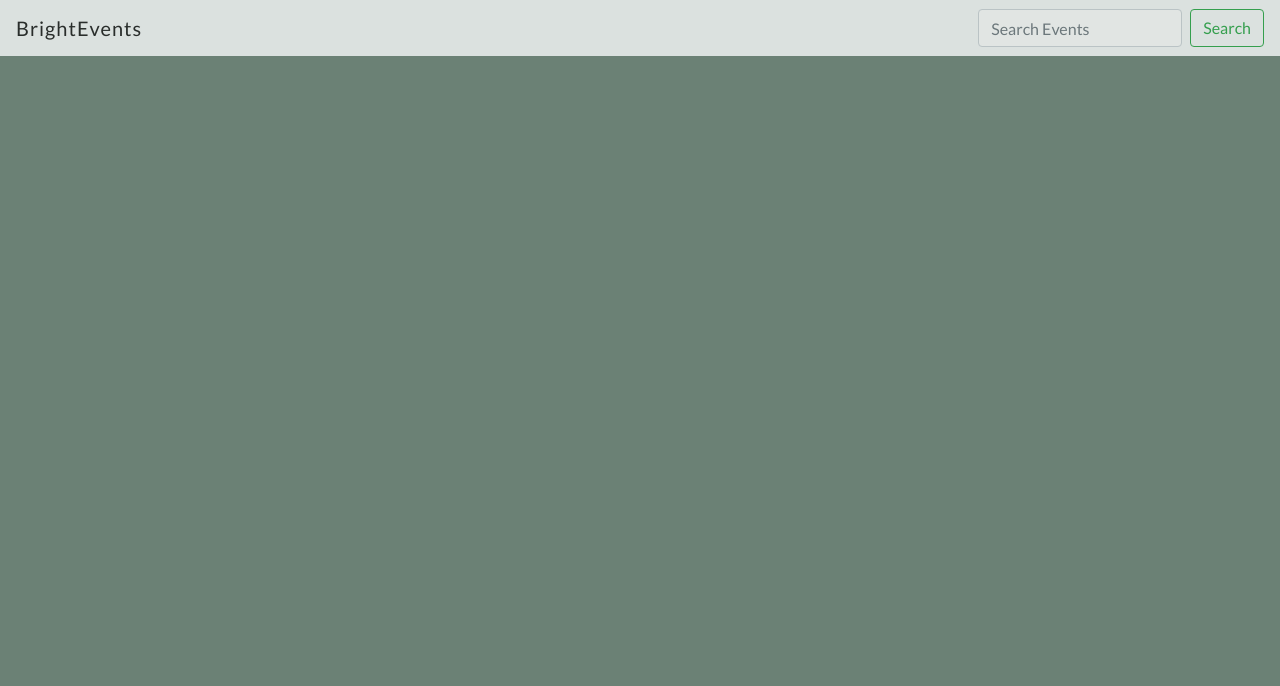
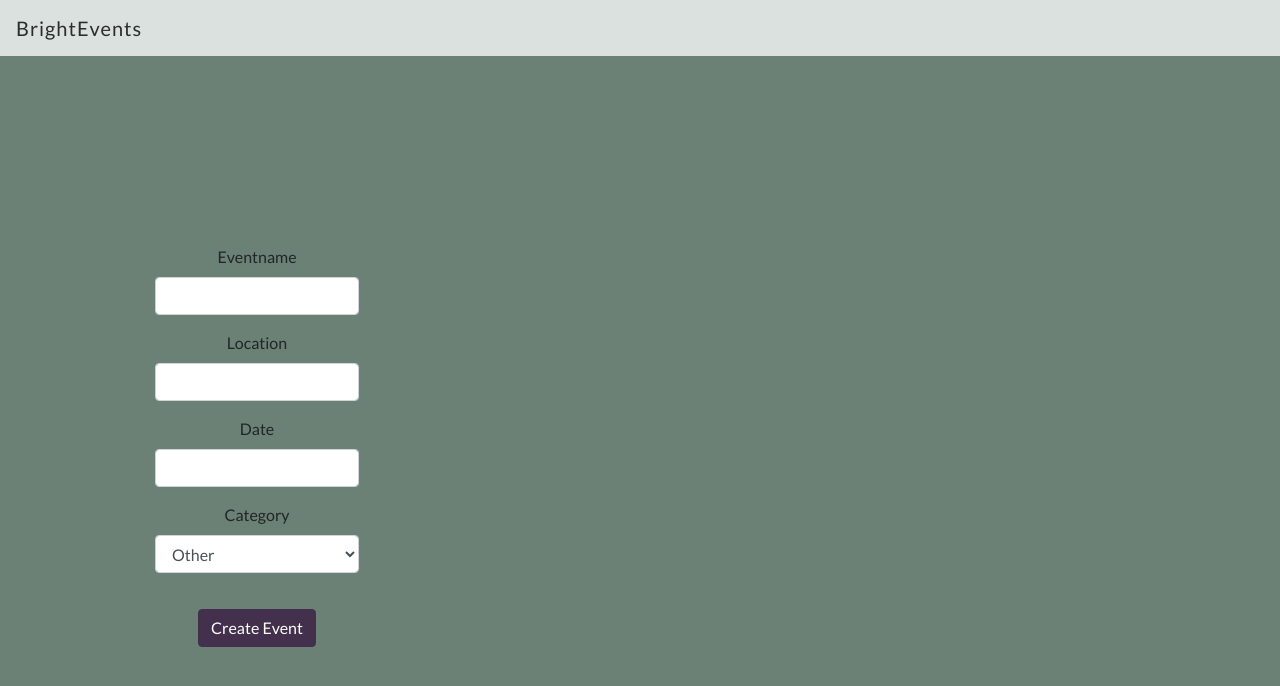
Before and after one commit to Kalela/BrightEventsReactApp, a React (Create React App) app: page /createevent in a window 1280 px wide. Shown: the top 686 px of the page. Built offline with nearby package versions, Linux system fonts and the light colour scheme.

Commit message:
[feature] Users can create events

```diff
--- a/src/Components/CreateEvent/CreateEvent.js
+++ b/src/Components/CreateEvent/CreateEvent.js
@@ -5,9 +5,11 @@ class Events extends Component {
     super(props);
     this.state = {
         events: [],
-        JWTtoken: ""
+        JWTtoken: "",
+        category: "dffsf"
     };
     this.addEvent = this.addEvent.bind(this)
+    this.handleDropdown = this.handleDropdown.bind(this)
   }
 
   componentWillMount(){
@@ -15,14 +17,16 @@ class Events extends Component {
           JWTtoken: localStorage.getItem("BrightEventsJWTtoken")
       })
   }
-
+  handleDropdown(event) {
+    this.setState({category: event.target.value});
+  }
   addEvent = (event) => {
       event.preventDefault();
       const new_event = {
       eventname: this.refs.eventname.value,
       location: this.refs.location.value,
       date: this.refs.date.value,
-      category: this.refs.category.value,
+      category: this.state.category,
       }
 
       console.log(new_event);
@@ -36,24 +40,56 @@ class Events extends Component {
           body:JSON.stringify(new_event)
       })
   }
+
   render(){
     return (
         <div className="CreateEvent">
-          <nav class="navbar navbar-expand-lg navbar-light bg-light">
-            <a class="navbar-brand" href="/">BrightEvents</a>
-            <button class="navbar-toggler" type="button" data-toggle="collapse" data-target="#navbarSupportedContent" aria-controls="navbarSupportedContent" aria-expanded="false" aria-label="Toggle navigation">
-              <span class="navbar-toggler-icon"></span>
+          <nav className="navbar navbar-expand-lg navbar-light bg-light">
+            <a className="navbar-brand" href="/">BrightEvents</a>
+            <button className="navbar-toggler" type="button" data-toggle="collapse" data-target="#navbarSupportedContent" aria-controls="navbarSupportedContent" aria-expanded="false" aria-label="Toggle navigation">
+              <span className="navbar-toggler-icon"></span>
             </button>
 
-            <div class="collapse navbar-collapse" id="navbarSupportedContent">
-              <ul class="navbar-nav mr-auto">
+            <div className="collapse navbar-collapse" id="navbarSupportedContent">
+              <ul className="navbar-nav mr-auto">
               </ul>
-              <form class="form-inline my-2 my-lg-0">
-                <input class="form-control mr-sm-2" type="search" placeholder="Search Events" aria-label="Search" />
-                <button class="btn btn-outline-success my-2 my-sm-0" type="submit">Search</button>
-              </form>
             </div>
           </nav>
+          <div className="container">
+              <div className="col-md-6 text-center">
+                <div className="g">
+                      <form id="CreateEventForm" className="formnow" onSubmit={ this.addEvent } >
+                        <div className="form-group required">
+                          <label className="control-label">Eventname</label>
+                            <input type="text" ref="eventname" className="form-control" id="eventname" required/>
+                        </div>
+                        <div className="form-group required">
+                          <label className="control-label">Location</label>
+                            <input className="form-control" ref="location" id="location" required type="text"/>
+                        </div>
+                        <div className="form-group required">
+                          <label className="control-label">Date</label>
+                            <input className="form-control" ref="date" id="date" required type="text"/>
+                        </div>
+                        <div className="form-group">
+                          <label className="control-label">Category</label>
+                          <select value={this.state.category} onChange={this.handleDropdown} id="categorySelect" className="form-control">
+                            <option value="Other">Other</option>
+                            <option value="Bridal">Bridal</option>
+                            <option value="Educational">Educational</option>
+                            <option value="Commemorative">Commemorative</option>
+                            <option value="Product Launch">Product Launch</option>
+                            <option value="Social">Social</option>
+                            <option value="VIP">VIP</option>
+                          </select>
+                        </div>
+                        <button className="btn btn-info" id="createEvent" >
+                          Create Event
+                        </button>
+                      </form>
+                </div>
+              </div>
+            </div>
         </div>
     );
   }
--- a/src/Components/DashBoard/Dashboard.js
+++ b/src/Components/DashBoard/Dashboard.js
@@ -1,5 +1,4 @@
 import React, { Component } from 'react';
-//import './styles.css';
 
 class Events extends Component {
   constructor(props){
@@ -30,7 +29,9 @@ class Events extends Component {
             </ul>
             <form class="form-inline my-2 my-lg-0">
               <input class="form-control mr-sm-2" type="search" placeholder="Search Events" aria-label="Search" />
-              <button class="btn btn-outline-success my-2 my-sm-0" type="submit">Search</button>
+              <a href="/search">
+                <button class="btn btn-outline-success my-2 my-sm-0" type="submit">Search</button>
+              </a>
             </form>
           </div>
         </nav>
--- a/src/Components/LandingPage/LandingPage.js
+++ b/src/Components/LandingPage/LandingPage.js
@@ -4,8 +4,15 @@ class LandingPage extends Component {
     constructor(props){
         super();
         this.state = {
-          events: []
+          events: [],
+          search: ""
         };
+
+        this.onChange = this.onChange.bind(this)
+    }
+
+    onChange(e) {
+        this.setState({  [e.target.name]:e.target.value })
     }
 
     componentDidMount(){
@@ -27,35 +34,37 @@ class LandingPage extends Component {
     render(){
       return (
       <div className="AboutUs" id="aboutUs">
-        <nav class="navbar navbar-expand-lg navbar-light bg-light">
-          <a class="navbar-brand" href="/">BrightEvents</a>
-          <button class="navbar-toggler" type="button" data-toggle="collapse" data-target="#navbarSupportedContent" aria-controls="navbarSupportedContent" aria-expanded="false" aria-label="Toggle navigation">
-            <span class="navbar-toggler-icon"></span>
+        <nav className="navbar navbar-expand-lg navbar-light bg-light">
+          <a className="navbar-brand" href="/">BrightEvents</a>
+          <button className="navbar-toggler" type="button" data-toggle="collapse" data-target="#navbarSupportedContent" aria-controls="navbarSupportedContent" aria-expanded="false" aria-label="Toggle navigation">
+            <span className="navbar-toggler-icon"></span>
           </button>
 
-          <div class="collapse navbar-collapse" id="navbarSupportedContent">
-            <ul class="navbar-nav mr-auto">
+          <div className="collapse navbar-collapse" id="navbarSupportedContent">
+            <ul className="navbar-nav mr-auto">
             </ul>
-            <form class="form-inline my-2 my-lg-0">
-              <input class="form-control mr-sm-2" type="search" placeholder="Search Events" aria-label="Search" />
-              <button class="btn btn-outline-success my-2 my-sm-0" type="submit">Search</button>
+            <form className="form-inline my-2 my-lg-0">
+              <input className="form-control mr-sm-2" name="search" value={this.state.search} onChange={this.onChange} placeholder="Search Events" aria-label="Search" />
+              <a href="/search">
+                <button className="btn btn-outline-success my-2 my-sm-0" type="submit">Search</button>
+              </a>
             </form>
           </div>
         </nav>
-        <div class="jumbotron jumbotron-fluid" id="landingPageJumbotron">
-          <div class="container">
-            <h1 class="display-4">Bright Events</h1>
-            <p class="lead">We handle your event needs.</p>
+        <div className="jumbotron jumbotron-fluid" id="landingPageJumbotron">
+          <div className="container">
+            <h1 className="display-4">Bright Events</h1>
+            <p className="lead">We handle your event needs.</p>
             <a href="/register">
-              <button class="btn btn-outline-success my-2 my-sm-0" >Register</button>
+              <button className="btn btn-outline-success my-2 my-sm-0" >Register</button>
             </a>
             <a href="/login" >
-              <button class="btn btn-outline-success my-2 my-sm-0" id="loginButton">Log In</button>
+              <button className="btn btn-outline-success my-2 my-sm-0" id="loginButton">Log In</button>
             </a>
           </div>
         </div>
-        <footer class="mastfoot mt-auto" id="landingFooter">
-          <div class="inner">
+        <footer className="mastfoot mt-auto" id="landingFooter">
+          <div className="inner">
             <p>BrightEvents by Philip Kalela</p>
           </div>
         </footer>
--- a/src/Components/Login/Login.js
+++ b/src/Components/Login/Login.js
@@ -1,9 +1,13 @@
 import React, { Component } from 'react';
-//import './Login.css';
+import { Redirect } from 'react-router-dom'
 
 class Login extends Component {
   constructor(props){
     super(props);
+    this.state = {
+      logged_in_users: [],
+      redirect: false
+    }
     this.runLogin = this.runLogin.bind(this)
   }
   runLogin = (event) => {
@@ -26,26 +30,48 @@ class Login extends Component {
       .then((findresp) => {
          console.log(findresp.access_token)
          localStorage.setItem("BrightEventsJWTtoken", findresp.access_token)
+         if (findresp.access_token) {
+           this.setState({
+             logged_in_users:user.username,
+             redirect: true
+           })
+         }
       })
   }
   render(){
     return (
       <div className="Login">
-        <nav class="navbar navbar-expand-lg navbar-light bg-light">
-          <a class="navbar-brand" href="/">BrightEvents</a>
-          <button class="navbar-toggler" type="button" data-toggle="collapse" data-target="#navbarSupportedContent" aria-controls="navbarSupportedContent" aria-expanded="false" aria-label="Toggle navigation">
-            <span class="navbar-toggler-icon"></span>
+        <nav className="navbar navbar-expand-lg navbar-light bg-light">
+          <a className="navbar-brand" href="/">BrightEvents</a>
+          <button className="navbar-toggler" type="button" data-toggle="collapse" data-target="#navbarSupportedContent" aria-controls="navbarSupportedContent" aria-expanded="false" aria-label="Toggle navigation">
+            <span className="navbar-toggler-icon"></span>
           </button>
 
-          <div class="collapse navbar-collapse" id="navbarSupportedContent">
-            <ul class="navbar-nav mr-auto">
+          <div className="collapse navbar-collapse" id="navbarSupportedContent">
+            <ul className="navbar-nav mr-auto">
             </ul>
-            <form class="form-inline my-2 my-lg-0">
-              <input class="form-control mr-sm-2" type="search" placeholder="Search Events" aria-label="Search" />
-              <button class="btn btn-outline-success my-2 my-sm-0" type="submit">Search</button>
-            </form>
           </div>
         </nav>
+        <div className="container">
+            <div className="col-md-6 text-center">
+              <div className="g">
+                <h1 className="head">Log In</h1>
+                <p></p>
+                <form action="#" className="login" onSubmit={this.runLogin}>
+                    <div className="form-group required">
+                      <label className="control-label" >Username</label>
+                        <input className="form-control" ref="username" name="username" required type="text"/>
+                    </div>
+                    <div className="form-group required">
+                      <label className="control-label" >Password</label>
+                        <input className="form-control" ref="password" name="password" required type="text"/>
+                    </div>
+                    <button className="btn btn-info">Log In</button>
+                    <p>Dont have an Account? <a href="/register">Sign Up</a></p>
+                </form>
+              </div>
+            </div>
+        </div>
       </div>
          );
   }
--- a/src/Components/Register/Register.js
+++ b/src/Components/Register/Register.js
@@ -37,12 +37,37 @@ class Register extends Component {
           <div class="collapse navbar-collapse" id="navbarSupportedContent">
             <ul class="navbar-nav mr-auto">
             </ul>
-            <form class="form-inline my-2 my-lg-0">
-              <input class="form-control mr-sm-2" type="search" placeholder="Search Events" aria-label="Search" />
-              <button class="btn btn-outline-success my-2 my-sm-0" type="submit">Search</button>
-            </form>
           </div>
         </nav>
+        <div className="container">
+            <div className="col-md-6 text-center">
+                <div className="g">
+                <h1 className="head">Sign Up</h1>
+                    <form id="RegisterForm" className="formnow" onSubmit={ this.runRegistration} >
+                        <div className="form-group required">
+                          <label className="control-label">Username</label>
+                            <input type="text" ref="username" className="form-control" id="username" required/>
+                        </div>
+                        <div className="form-group required">
+                          <label className="control-label">Email</label>
+                            <input className="form-control" ref="email" id="email" required type="text"/>
+                        </div>
+                        <div className="form-group required">
+                          <label className="control-label">Password</label>
+                            <input className="form-control" ref="password" id="password" required type="text"/>
+                        </div>
+                        <div className="form-group required">
+                          <label className="control-label">Confirm Password</label>
+                            <input className="form-control" ref="confirmpassword" id="confirmpassword" required type="text"/>
+                        </div>
+                        <button className="btn btn-info" id="sendRegister" >
+                          Sign Up
+                        </button>
+                        <p>Already have an Account? <a href="/login">Log In</a></p>
+                    </form>
+                </div>
+                </div>
+            </div>
       </div>
          );
   }
--- /dev/null
+++ b/src/Components/SearchPage/SearchPage.js
@@ -0,0 +1,62 @@
+import React, { Component } from 'react';
+
+class SearchPage extends Component {
+  constructor(props){
+    super(props);
+  }
+
+  render(){
+    return(
+      <div className="SearchPage" >
+        <nav className="navbar navbar-expand-lg navbar-light bg-light">
+          <a className="navbar-brand" href="/">BrightEvents</a>
+          <button className="navbar-toggler" type="button" data-toggle="collapse" data-target="#navbarSupportedContent" aria-controls="navbarSupportedContent" aria-expanded="false" aria-label="Toggle navigation">
+            <span className="navbar-toggler-icon"></span>
+          </button>
+          <div className="collapse navbar-collapse" id="navbarSupportedContent">
+            <ul className="navbar-nav mr-auto">
+            </ul>
+          </div>
+        </nav>
+        <form>
+          <div className="form-row">
+            <div className="col">
+              <input type="text" className="form-control" placeholder="Search..." />
+            </div>
+            <div className="col">
+              <div className="form-group">
+                <label className="control-label">Category</label>
+                <select id="categorySelect" className="form-control">
+                  <option>Other</option>
+                  <option>Bridal</option>
+                  <option>Educational</option>
+                  <option>Commemorative</option>
+                  <option>Product Launch</option>
+                  <option>Social</option>
+                  <option>VIP</option>
+                </select>
+              </div>
+            </div>
+            <div className="col">
+              <div className="form-group">
+                <label className="control-label">Location</label>
+                <select id="categorySelect" className="form-control">
+                  <option>Other</option>
+                  <option>Bridal</option>
+                  <option>Educational</option>
+                  <option>Commemorative</option>
+                  <option>Product Launch</option>
+                  <option>Social</option>
+                  <option>VIP</option>
+                </select>
+              </div>
+            </div>
+          </div>
+        </form>
+      </div>
+    );
+  }
+
+};
+
+export default SearchPage;
--- a/src/Components/ViewEvents/Events.js
+++ b/src/Components/ViewEvents/Events.js
@@ -45,7 +45,9 @@ class Events extends Component {
               </ul>
               <form className="form-inline my-2 my-lg-0">
                 <input className="form-control mr-sm-2" type="search" placeholder="Search Events" aria-label="Search" />
-                <button className="btn btn-outline-success my-2 my-sm-0" type="submit">Search</button>
+                <a href= "/search">
+                  <button className="btn btn-outline-success my-2 my-sm-0" type="submit">Search</button>
+                </a>
               </form>
             </div>
           </nav>
--- a/src/index.css
+++ b/src/index.css
@@ -15,6 +15,34 @@ body {
     letter-spacing: 1px;
     opacity: 0.8;
 }
+.login{
+    padding: 5px 120px;
+}
+.g{
+    padding: 80px 0;
+}
+.btn-info{
+    background-color: #43304C;
+    margin: 20px 0;
+    border: 0;
+    transition: all 0.7s;
+    border: 1px solid #43304C;
+}
+.btn-info:hover{
+    background-color: #fff;
+    color: #43304C;
+
+}
+.container{
+    padding: 0 70px;
+}
+.col-md-6{
+  min-height: 100%;
+  min-height: 100vh;
+
+  display: flex;
+  align-items: center;
+}
 #aboutUs {
     background-image:url('https://image.ibb.co/hF9ENw/climate_kic_350836.jpg');
 }
--- a/src/routes.js
+++ b/src/routes.js
@@ -7,6 +7,7 @@ import Events from './Components/ViewEvents/Events';
 import CreateEvent from './Components/CreateEvent/CreateEvent';
 import Dashboard from './Components/DashBoard/Dashboard';
 import EditEvent from './Components/EditEvent/EditEvent';
+import SearchPage from './Components/SearchPage/SearchPage';
 
 export default (
     <Switch>
@@ -17,6 +18,7 @@ export default (
       <Route exact path='/dashboard' component={ Dashboard }/>
       <Route exact path='/createevent' component={ CreateEvent }/>
       <Route exact path='/editevent' component={ EditEvent }/>
+      <Route exact path='/search' component={ SearchPage }/>
       <Route exact path='*' render={() => (<h1> 404 Not Found </h1>)}/>
     </Switch>
 );
```
